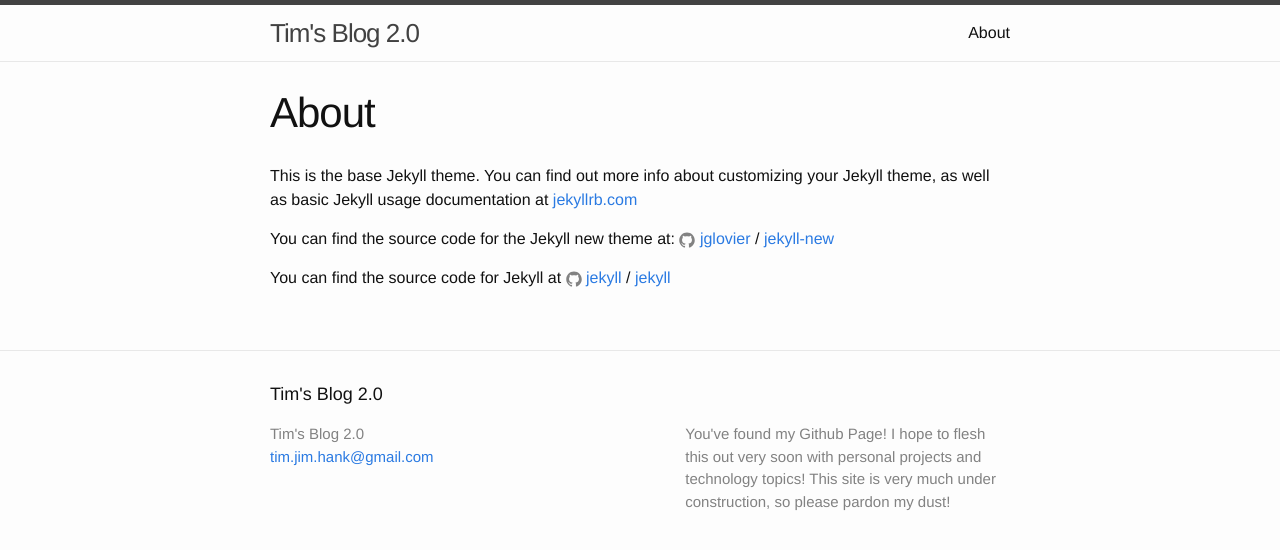
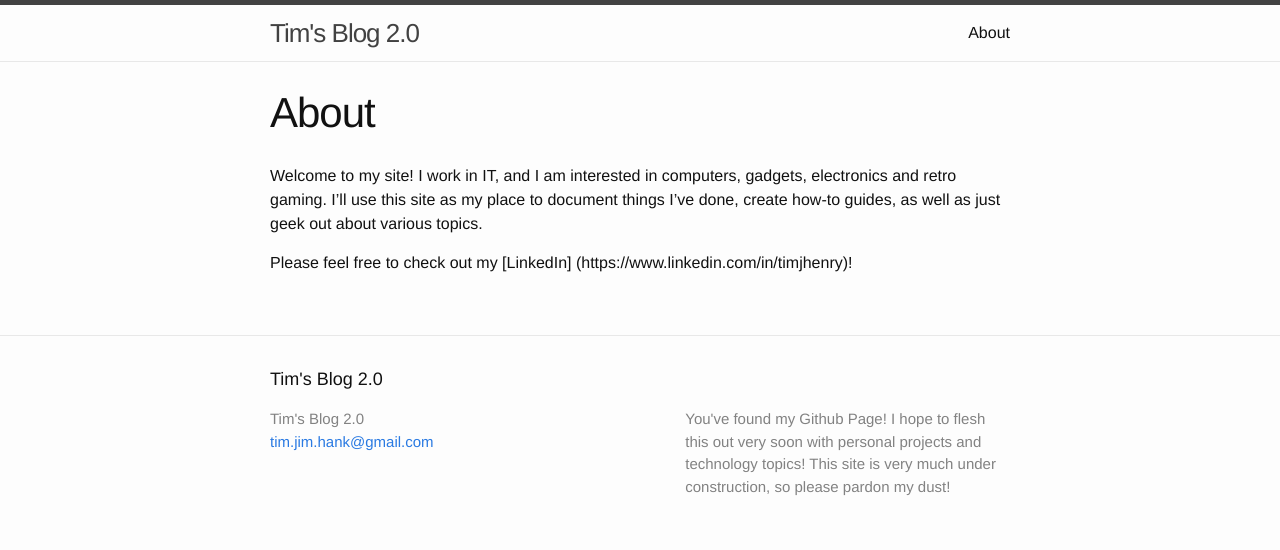
Before and after one commit to timjimhank/timjimhank.github.io, a Jekyll site: the page built from about.md, in a window 1280 px wide. Shown: the top 550 px of the page. Built offline with Jekyll 4.4.1, drawn with Linux system fonts in a browser that asks for light colours.

Commit message:
Personalized about page

```diff
--- a/about.md
+++ b/about.md
@@ -4,12 +4,6 @@ title: About
 permalink: /about/
 ---
 
-This is the base Jekyll theme. You can find out more info about customizing your Jekyll theme, as well as basic Jekyll usage documentation at [jekyllrb.com](http://jekyllrb.com/)
+Welcome to my site! I work in IT, and I am interested in computers, gadgets, electronics and retro gaming. I'll use this site as my place to document things I've done, create how-to guides, as well as just geek out about various topics.
 
-You can find the source code for the Jekyll new theme at:
-{% include icon-github.html username="jglovier" %} /
-[jekyll-new](https://github.com/jglovier/jekyll-new)
-
-You can find the source code for Jekyll at
-{% include icon-github.html username="jekyll" %} /
-[jekyll](https://github.com/jekyll/jekyll)
+Please feel free to check out my [LinkedIn] (https://www.linkedin.com/in/timjhenry)!
```
